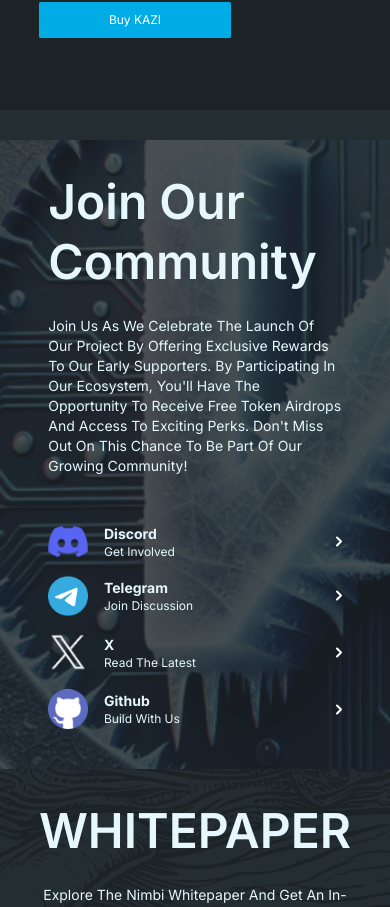
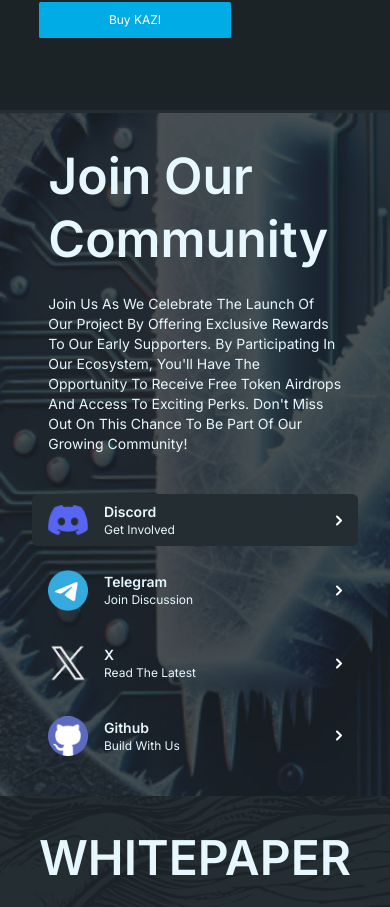
Before and after one commit to kjsingh03/nimbi, a React (Vite) app: page / in a window 390 px wide. Shown: the part 10534-11441 px from the top of the page. Built offline with nearby package versions, Linux system fonts and the light colour scheme.

Commit message:
Feedback12.0

```diff
--- a/src/Pages/Home.jsx
+++ b/src/Pages/Home.jsx
@@ -453,9 +453,9 @@ function Home() {
           </div> */}
         </div>
 
-        <div className="relative h-[110rem] xs:h-[107rem] sm:h-[85rem] md:h-[70rem] lg:h-[63rem] xl:h-[65rem] ">
+        <div className="relative h-[110rem] xs:h-[107rem] sm:h-[85rem] md:h-[70rem] lg:h-[63rem] xl:h-[65rem] 3xl:h-[75rem] ">
 
-          <div className="bg-[url(./assets/sec2.png)] relative w-full h-[35rem] xs:h-[50rem] sm:h-[50rem] md:h-[70rem] lg:h-[58rem] xl:h-[65rem] xl:bg-center bg-[-30rem_0rem] xs:bg-[-45rem_0rem] sm:bg-[-35rem_-0.5rem] md:bg-right bg-no-repeat bg-cover bg-white pb-[4rem] md:pb-0">
+          <div className="bg-[url(./assets/sec2.png)] relative w-full h-[35rem] xs:h-[50rem] sm:h-[50rem] md:h-[70rem] lg:h-[58rem] xl:h-[65rem] 3xl:h-[75rem] xl:bg-center bg-[-30rem_0rem] xs:bg-[-45rem_0rem] sm:bg-[-35rem_-0.5rem] md:bg-right bg-no-repeat bg-cover bg-white pb-[4rem] md:pb-0">
           </div>
           <div className="h-[78rem] sm:h-[40rem] lg:h-[46rem] xl:h-[40rem] flex flex-col absolute bottom-0 xl:bottom-28 md:top-28 lg:top-[10rem] xl:top-[20rem] pl-8 pr-8 pt-12 pb-12 xs:pr-12 xs:pl-12 md:pr-0 md:pt-[rem] lg:pt-[0rem] xl:pb-[8rem] xl:pl-[6rem] w-full md:w-[83%] lg:w-[50%] gap-6 xl:gap-12 items-center md:items-start justify-around lg:justify-center text-[#151b1e] bg-white md:bg-transparent">
             <p className='text-[3rem] xs:text-[3.625rem] font-bold uppercase leading-snug '>Web3 Crypto Dust Runner Game</p>
@@ -485,17 +485,17 @@ function Home() {
 
         <div className="bg-[url(./assets/whaleRight.png)] w-full h-[69rem] sm:h-[58rem] md:h-[55rem] lg:pt-16 bg-center bg-no-repeat bg-cover lg:bg-contain flex flex-col items-center gap-8 md:gap-16 justify-center relative">
           <div className="flex items-center justify-center">
-            <div className="bg-[#1c2327] bg-[url(./assets/logoMask.png)] bg-no-repeat bg-cover md:bg-contain flex md:flex-row gap-10 md:gap-4 flex-col items-center px-[2rem] lg:px-[8rem] xl:px-[15rem] justify-between py-8">
+            <div className="bg-[#1c2327] bg-[url(./assets/logoMask.png)] bg-no-repeat bg-cover md:bg-contain flex md:flex-row gap-10 md:gap-4 flex-col items-center px-[2rem] lg:px-[14rem] xl:px-[18rem] 2xl:px-[24rem] 3xl:px-[28rem] justify-between py-8">
               <div className="flex flex-col gap-6 md:w-[50%] text-left w-[90%] xs:w-[85%]">
-                <p className='text-[3rem] xs:text-[3.625rem] leading-tight font-semibold'>Join our community </p>
+                <p className='text-[3.125rem] leading-tight font-semibold'>Join our community </p>
                 <p className='text-sm'>Join us as we celebrate the launch of our project by offering exclusive rewards to our early supporters. By participating in our ecosystem, you'll have the opportunity to receive free token airdrops and access to exciting perks. Don't miss out on this chance to be part of our growing community!</p>
               </div>
-              <div className="w-full xs:w-[90%] md:w-[40%]">
-                <div className="flex items-center justify-between gap-4 cursor-pointer hover:bg-[#242d32] rounded-md px-4 py-2">
+              <div className="w-full xs:w-[90%] md:w-[40%] flex flex-col gap-4">
+                <div className="flex items-center justify-between gap-4 cursor-pointer bg-[#242d32] rounded-md px-4 py-2">
                   <div className="flex items-center justify-between gap-4 ">
                     <img src={discord} alt="" className='w-10' />
                     <div className="">
-                      <p className='font-bold text-sm'>Discord</p>
+                      <p className='font-semibold text-sm'>Discord</p>
                       <p className='text-xs'>Get Involved</p>
                     </div>
                   </div>
@@ -505,7 +505,7 @@ function Home() {
                   <div className="flex items-center justify-between gap-4 ">
                     <img src={telegram} alt="" className='w-10' />
                     <div className="">
-                      <p className='font-bold text-sm'>telegram</p>
+                      <p className='font-semibold text-sm'>telegram</p>
                       <p className='text-xs'>join discussion</p>
                     </div>
                   </div>
@@ -515,7 +515,7 @@ function Home() {
                   <div className="flex items-center justify-between gap-4 ">
                     <img src={x} alt="" className='w-10' />
                     <div className="">
-                      <p className='font-bold text-sm'>x</p>
+                      <p className='font-semibold text-sm'>x</p>
                       <p className='text-xs'>read the latest</p>
                     </div>
                   </div>
@@ -525,7 +525,7 @@ function Home() {
                   <div className="flex items-center justify-between gap-4 ">
                     <img src={github} alt="" className='w-10' />
                     <div className="">
-                      <p className='font-bold text-sm'>github</p>
+                      <p className='font-semibold text-sm'>github</p>
                       <p className='text-xs'>build with us</p>
                     </div>
                   </div>
```
